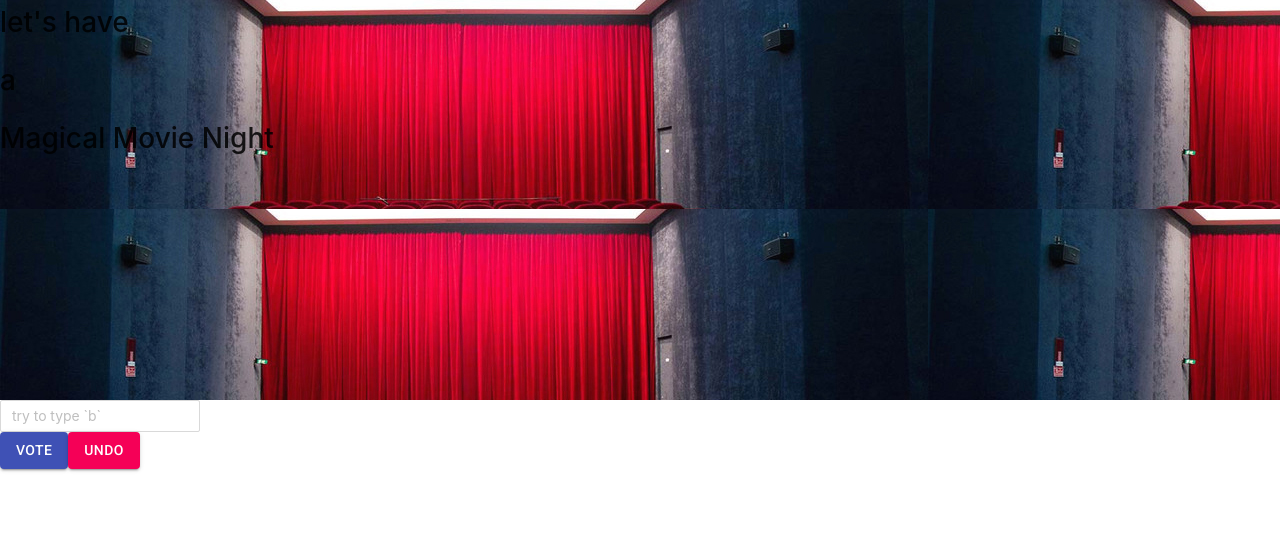
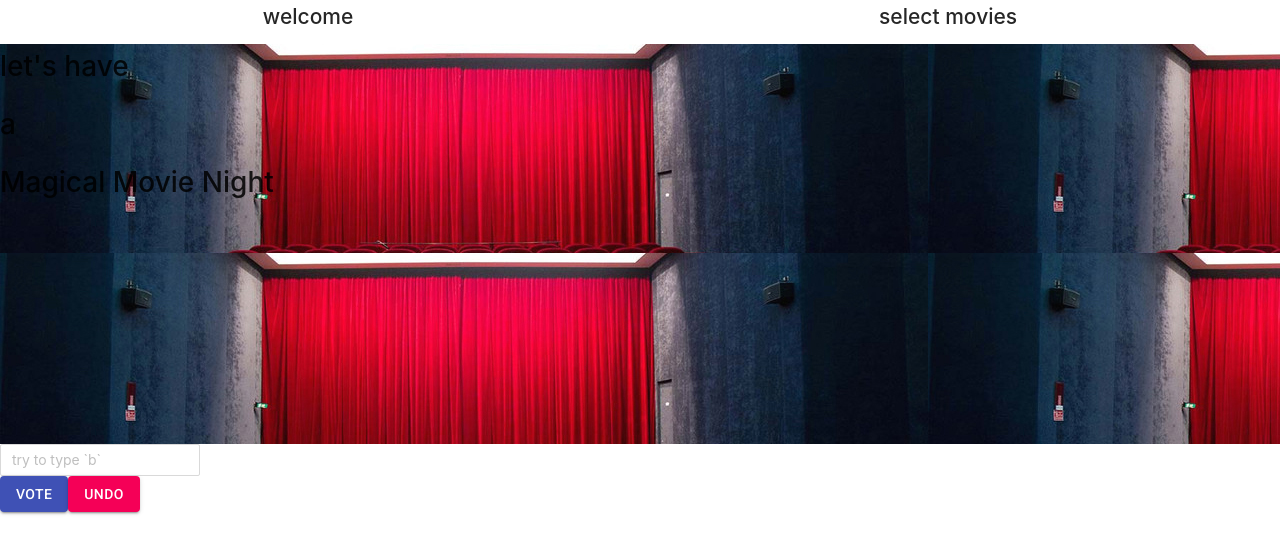
Before and after one commit to ZadBabaei/React-projects, a React (Create React App) app: page /SelectMovies in a window 1280 px wide. Shown: the top 554 px of the page. Built offline with nearby package versions, Linux system fonts and the light colour scheme.

Commit message:
Implementing the Router

```diff
--- a/package.json
+++ b/package.json
@@ -13,6 +13,7 @@
     "prettier": "^2.3.0",
     "react": "^17.0.1",
     "react-dom": "^17.0.1",
+    "react-router-dom": "^5.2.0",
     "react-scripts": "4.0.1",
     "styled-components": "^5.3.0",
     "web-vitals": "^0.2.4"
--- a/src/App.js
+++ b/src/App.js
@@ -1,50 +1,20 @@
 import "./App.css";
 import "antd/dist/antd.css";
-import Button from "@material-ui/core/Button";
-import Hero from "./Hero";
-import MovieAutoComplete from "./MovieAutoComplete";
-import { getMovieDataById } from "./Search";
-import { useState } from "react";
-import Movie from "./Movie";
+import SelectMovies from "./SelectMovies";
+import WelcomePage from "./WelcomePage";
+import {BrowserRouter as Router, Switch,Route, Link} from "react-router-dom";
+
+
 
 function App() {
-  const [selectedMovies, setSelectedMovies] = useState([]);
+
   return (
-    <div>
-      <Hero />
-      <div>
-        <MovieAutoComplete
-          onSelect={(id) => {
-            console.log("selected:", id);
-            getMovieDataById(id, (movieData) => {
-              console.log("here's the movie data:", movieData);
-              const newSelectedMovies = selectedMovies.concat([movieData]);
-              setSelectedMovies(newSelectedMovies);
-            });
-          }}
-        />
-      </div>
-      {selectedMovies.map((s) => {
-        return <Movie movie={s} key={s.id} />;
-      })}
-      <div>
-        <Button variant="contained" color="primary">
-          {" "}
-          Vote{" "}
-        </Button>
-        <Button
-          variant="contained"
-          color="secondary"
-          onClick={(e) => {
-            const newSelectedMovies = [...selectedMovies];
-            newSelectedMovies.pop();
-            setSelectedMovies(newSelectedMovies);
-          }}
-        >
-          Undo
-        </Button>
-      </div>
-    </div>
+    <Router>
+      <WelcomePage/>
+      <Switch>
+      <Route path="/SelectMovies"  component ={SelectMovies} />
+      </Switch>
+    </Router>
   );
 }
 
--- a/src/Search.js
+++ b/src/Search.js
@@ -1,4 +1,3 @@
-import { Dashboard } from "@material-ui/icons";
 import Axios from "axios";
 import getSearchApiURL from "./TmdbApi";
 
--- /dev/null
+++ b/src/SelectMovies.js
@@ -0,0 +1,51 @@
+import "./App.css";
+import "antd/dist/antd.css";
+import Button from "@material-ui/core/Button";
+import Hero from "./Hero";
+import MovieAutoComplete from "./MovieAutoComplete";
+import { getMovieDataById } from "./Search";
+import { useState } from "react";
+import Movie from "./Movie";
+
+function SelectMovies() {
+  const [selectedMovies, setSelectedMovies] = useState([]);
+  return (
+    <div>
+      <Hero />
+      <div>
+        <MovieAutoComplete
+          onSelect={(id) => {
+            console.log("selected:", id);
+            getMovieDataById(id, (movieData) => {
+              console.log("here's the movie data:", movieData);
+              const newSelectedMovies = selectedMovies.concat([movieData]);
+              setSelectedMovies(newSelectedMovies);
+            });
+          }}
+        />
+      </div>
+      {selectedMovies.map((s) => {
+        return <Movie movie={s} key={s.id} />;
+      })}
+      <div>
+        <Button variant="contained" color="primary">
+          {" "}
+          Vote{" "}
+        </Button>
+        <Button
+          variant="contained"
+          color="secondary"
+          onClick={(e) => {
+            const newSelectedMovies = [...selectedMovies];
+            newSelectedMovies.pop();
+            setSelectedMovies(newSelectedMovies);
+          }}
+        >
+          Undo
+        </Button>
+      </div>
+    </div>
+  );
+}
+
+export default SelectMovies;
--- /dev/null
+++ b/src/WelcomePage.js
@@ -0,0 +1,24 @@
+import React from "react";
+import styled from 'styled-components';
+import {Link} from "react-router-dom";
+
+
+function WelcomePage() {
+    const Navigation = styled.nav`
+    display:flex;
+    justify-content: space-around;
+  `;
+    return (
+
+        <Navigation>
+            <Link to="/WelcomePage">
+                <h1>welcome</h1>
+            </Link>
+            <Link to="/SelectMovies">
+                <h1>select movies</h1>
+            </Link>
+        </Navigation>
+    );
+  }
+
+  export default WelcomePage;
```
Also changed, not shown: 2 other files (tests, documents, lock files or other folders).
